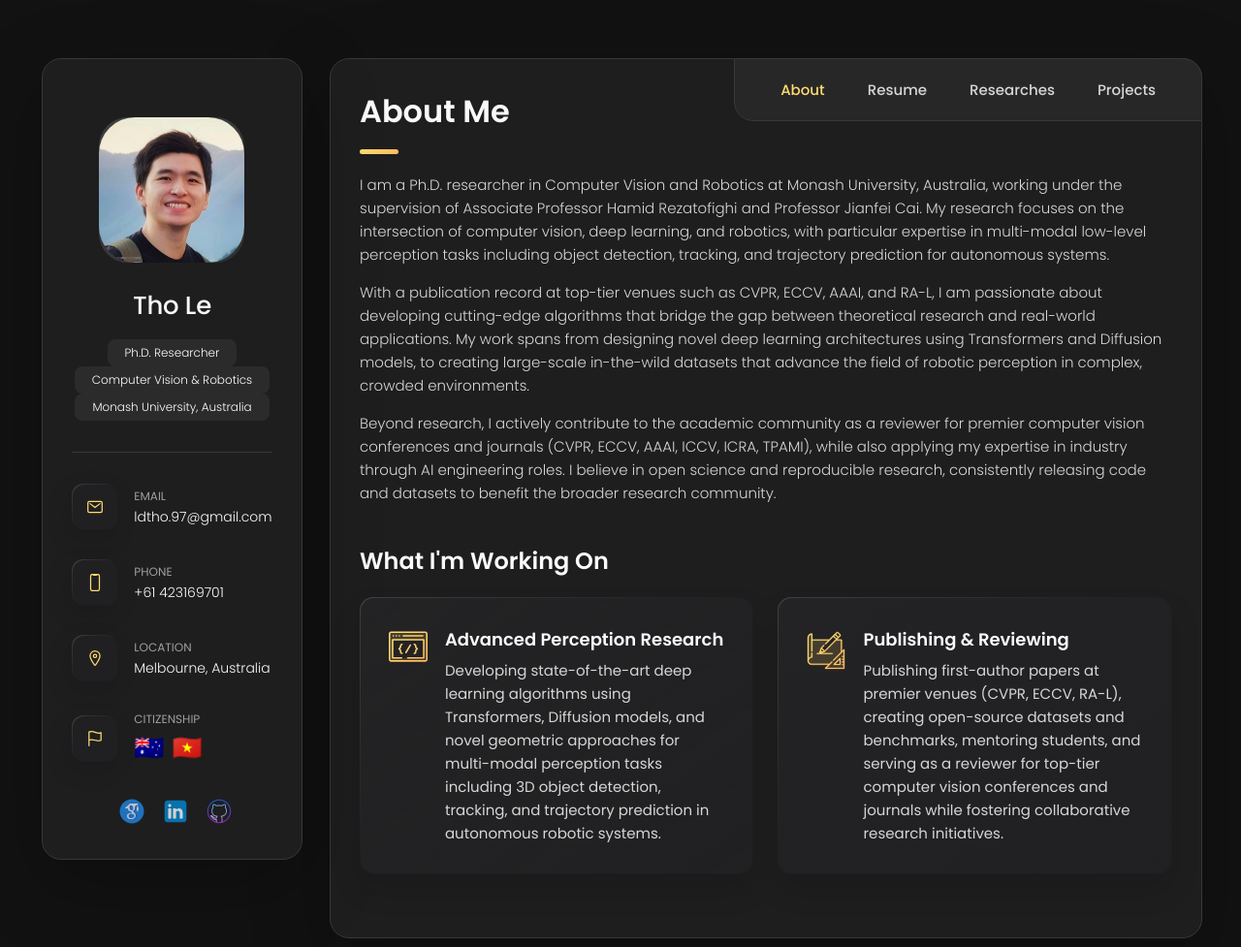
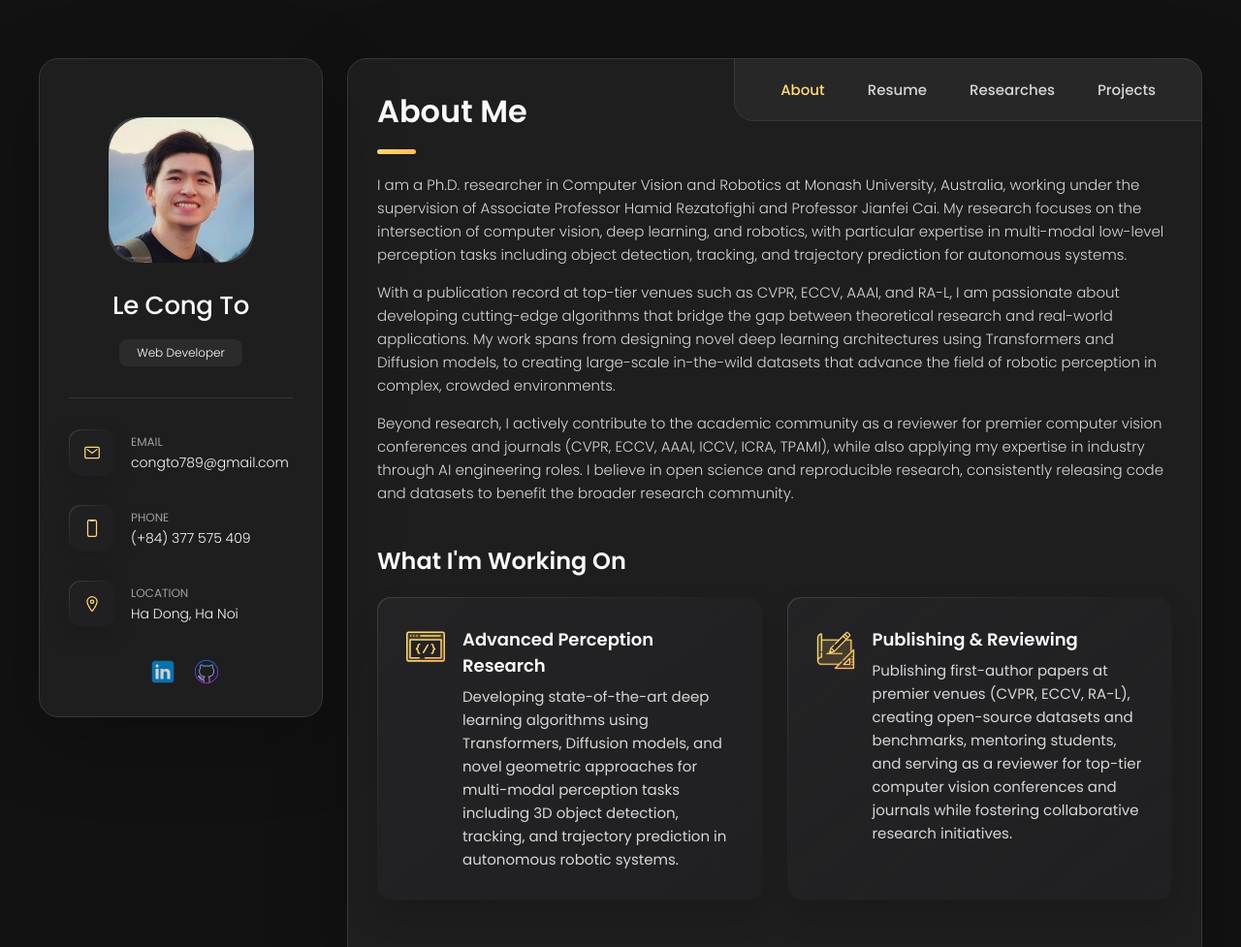
Before and after one commit to atoosbeta/atoosbeta.github.io, a plain HTML site: page index.html in a window 1280 px wide. Shown: the top 977 px of the page at 97% size. Drawn offline with nearby package versions, Linux system fonts and the light colour scheme.

Commit message:
update 11/12/2025

```diff
--- a/assets/css/style.css
+++ b/assets/css/style.css
@@ -1679,7 +1679,7 @@ textarea.form-input::-webkit-resizer { display: none; }
   }
 
   .main-content {
-    min-width: 75%;
+    min-width: 73.5%;
     width: 75%;
     margin: 0;
   }
@@ -1693,11 +1693,12 @@ textarea.form-input::-webkit-resizer { display: none; }
   .sidebar {
     position: sticky;
     top: 60px;
-    max-height: max-content;
-    height: 100%;
+    max-height: calc(100vh - 120px);
+    height: auto;
     margin-bottom: 0;
     padding-top: 60px;
     z-index: 1;
+    width: 400px;
   }
 
   .sidebar-info { flex-direction: column; }
--- a/index.html
+++ b/index.html
@@ -5,7 +5,7 @@
   <meta charset="UTF-8">
   <meta http-equiv="X-UA-Compatible" content="IE=edge">
   <meta name="viewport" content="width=device-width, initial-scale=1.0">
-  <title>Tho Le | PhD Researcher</title>
+  <title>To Le | Web Developer</title>
 
   <!--
     - favicon
@@ -304,11 +304,9 @@
         </figure>
 
         <div class="info-content">
-          <h1 class="name" title="Tho Le">Tho Le</h1>
+          <h1 class="name" title="Le Cong To">Le Cong To</h1>
 
-          <p class="title">Ph.D. Researcher</p>
-          <p class="title">Computer Vision & Robotics</p>
-          <p class="title">Monash University, Australia</p>
+          <p class="title">Web Developer</p>
         </div>
 
         <button class="info_more-btn" data-sidebar-btn>
@@ -334,7 +332,7 @@
             <div class="contact-info">
               <p class="contact-title">Email</p>
 
-              <a href="mailto:duy.tho.le@monash.edu" class="contact-link">ldtho.97@gmail.com</a>
+              <a href="mailto:congto789@gmail.com" class="contact-link">congto789@gmail.com</a>
             </div>
 
           </li>
@@ -348,7 +346,7 @@
             <div class="contact-info">
               <p class="contact-title">Phone</p>
 
-              <a href="tel:+61412345678" class="contact-link">+61 423169701</a>
+              <a href="tel:+84377575409" class="contact-link">(+84) 377 575 409</a>
             </div>
 
           </li>
@@ -376,12 +374,12 @@
             <div class="contact-info">
               <p class="contact-title">Location</p>
 
-              <address>Melbourne, Australia</address>
+              <address>Ha Dong, Ha Noi</address>
             </div>
 
           </li>
 
-          <li class="contact-item">
+          <!-- <li class="contact-item">
 
             <div class="icon-box">
               <ion-icon name="flag-outline"></ion-icon>
@@ -396,7 +394,7 @@
               </div>
             </div>
 
-          </li>
+          </li> -->
 
         </ul>
 
@@ -404,20 +402,20 @@
 
         <ul class="social-list">
 
-          <li class="social-item">
+          <!-- <li class="social-item">
             <a href="https://scholar.google.com/citations?user=ufvAmAIAAAAJ" class="social-link" target="_blank">
               <img src="./assets/images/icons8-google-scholar.svg" alt="Google Scholar" width="18" height="18">
             </a>
-          </li>
+          </li> -->
 
           <li class="social-item">
-            <a href="https://www.linkedin.com/in/tho-le-7745bb106/" class="social-link" target="_blank">
+            <a href="https://www.linkedin.com/in/lecongto" class="social-link" target="_blank">
               <img src="./assets/images/icons8-linkedin.svg" alt="LinkedIn" width="18" height="18">
             </a>
           </li>
 
           <li class="social-item">
-            <a href="https://github.com/ldtho" class="social-link" target="_blank">
+            <a href="https://github.com/atoosbeta" class="social-link" target="_blank">
               <img src="./assets/images/icons8-github.svg" alt="GitHub" width="18" height="18">
             </a>
           </li>
```
